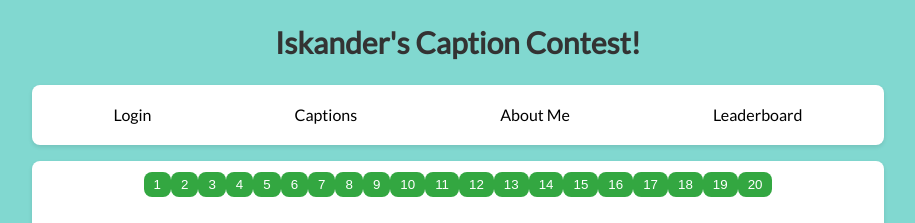
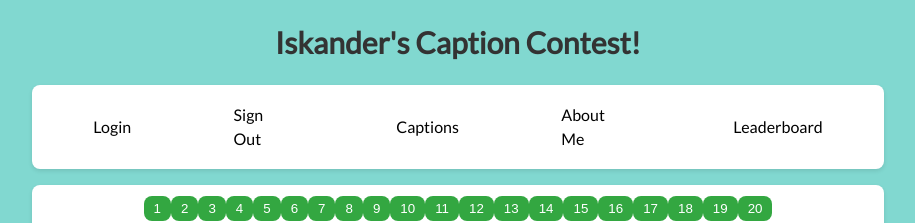
Before and after one commit to iskander-kapkayev/CC_Web_React, a React (Vite) app: page / in a window 1280 px wide. Shown: the top 223 px of the page, without its empty margins (182-1097 px from the left). Built offline with nearby package versions, Linux system fonts and the light colour scheme; no server answers.

Commit message:
changed navigation bar to display elements based on token/username values

```diff
--- a/src/components/NavigationBar.js
+++ b/src/components/NavigationBar.js
@@ -11,18 +11,24 @@ function NavigationBar(props) {
 
         // signout can be called by regular user interaction or an expired token check
         sessionStorage.removeItem('usertoken'); // remove token
-        sessionStorage.removeItem('expirationTime'); // remove token timer
+        sessionStorage.removeItem('username'); // remove token timer
 
         props.handleTokenExists(false); // token removed, so doesn't exist
         props.onClick('home'); // set to home page after login!
     }
 
-    if (props.tokenExists) {
+    const usernameExists = sessionStorage.getItem('username');
+
     return (
         <div className="header-container">
             <h1>Iskander's Caption Contest!</h1>
+            {usernameExists && <h2>Welcome back {usernameExists}</h2>}
             <nav>
                 <ul>
+                    {props.tokenExists ?
+                        <li onClick={() => signoutUser('regular')}>Sign Out {usernameExists}</li> :
+                        <li onClick={() => props.onClick('login')}>Login</li>
+                    }
                     <li onClick={() => signoutUser('regular')}>Sign Out</li>
                     <li onClick={() => props.onClick('home')}>Captions</li>
                     <li onClick={() => props.onClick('about')}>About Me</li>
@@ -31,21 +37,6 @@ function NavigationBar(props) {
             </nav>
         </div>
     );
-    } else {
-        return (
-            <div className="header-container">
-                <h1>Iskander's Caption Contest!</h1>
-                <nav>
-                    <ul>
-                        <li onClick={() => props.onClick('login')}>Login</li>
-                        <li onClick={() => props.onClick('home')}>Captions</li>
-                        <li onClick={() => props.onClick('about')}>About Me</li>
-                        <li onClick={() => props.onClick('leader')}>Leaderboard</li>
-                    </ul>
-                </nav>
-            </div>
-        );
-    }
 }
 
 export default NavigationBar;
```
Lines whose indentation alone changed are shown as unchanged.
